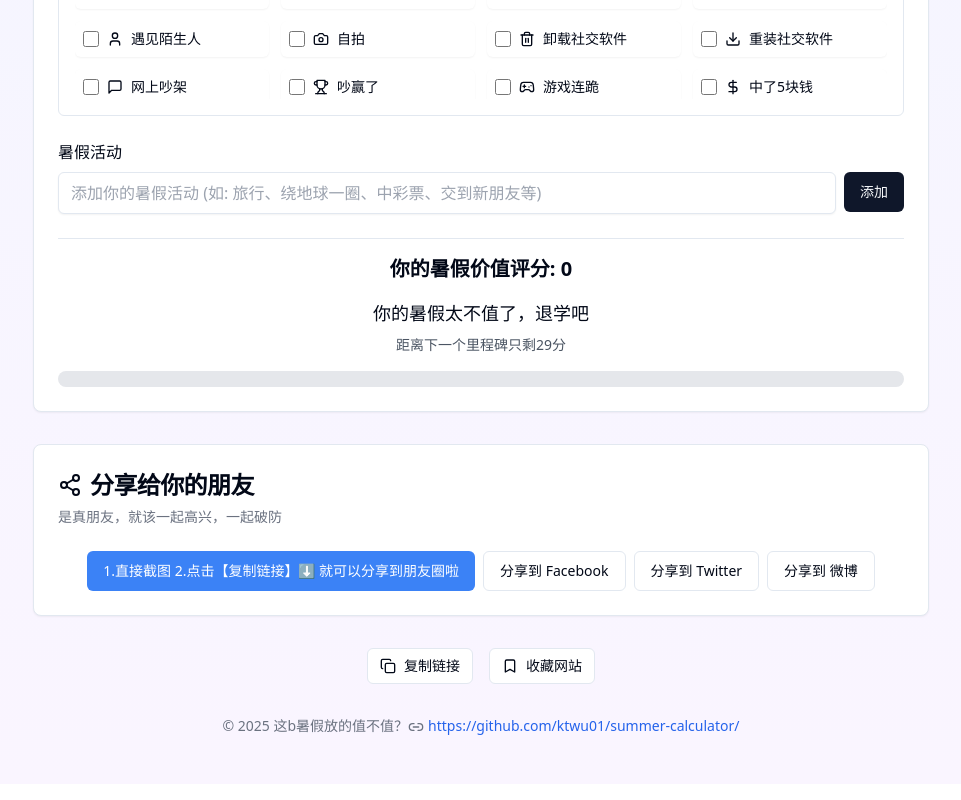
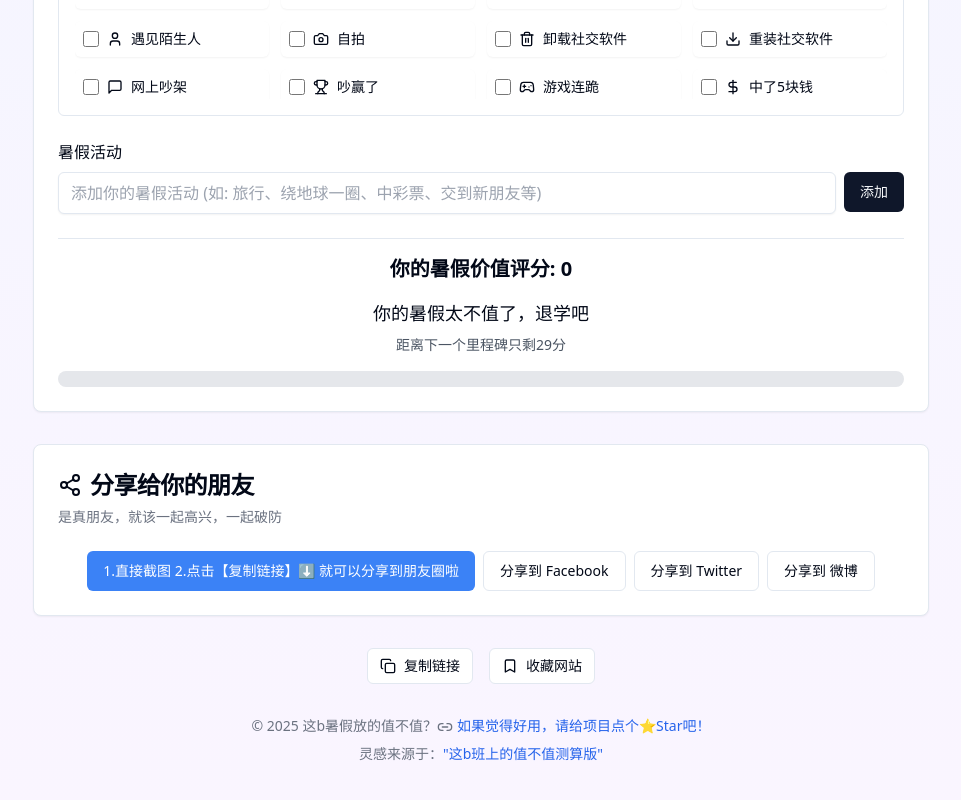
Before and after one commit to ktwu01/summer-calculator, a React (Vite) app: page / in a window 1280 px wide. Shown: the part 1287-2087 px from the top of the page, without its empty margins (159-1120 px from the left). Built offline with nearby package versions, Linux system fonts and the light colour scheme.

Commit message:
添加项目灵感来源

```diff
--- a/src/pages/Index.jsx
+++ b/src/pages/Index.jsx
@@ -868,14 +868,25 @@
             <p>© 2025 这b暑假放的值不值？
               <Link2 className="h-4 w-4 inline-block mr-1" />
               <a
-                href="https://github.com/ktwu01/summer-calculator/"
+                href="https://github.com/ktwu01/summer-calculator/fork"
                 className="text-blue-600 hover:text-blue-800"
                 onClick={(e) => {
                   e.preventDefault();
                   copyUrlToClipboard();
                 }}
               >
-                https://github.com/ktwu01/summer-calculator/
+                如果觉得好用，请给项目点个⭐Star吧！
+              </a>
+            </p>
+            <p className="mt-2">
+              灵感来源于：
+              <a
+                href="https://worthjob.zippland.com/"
+                className="text-blue-600 hover:text-blue-800"
+                target="_blank"
+                rel="noopener noreferrer"
+              >
+                "这b班上的值不值测算版"
               </a>
             </p>
           </footer>
```
Also changed, not shown: 1 other file (tests, documents, lock files or other folders).
